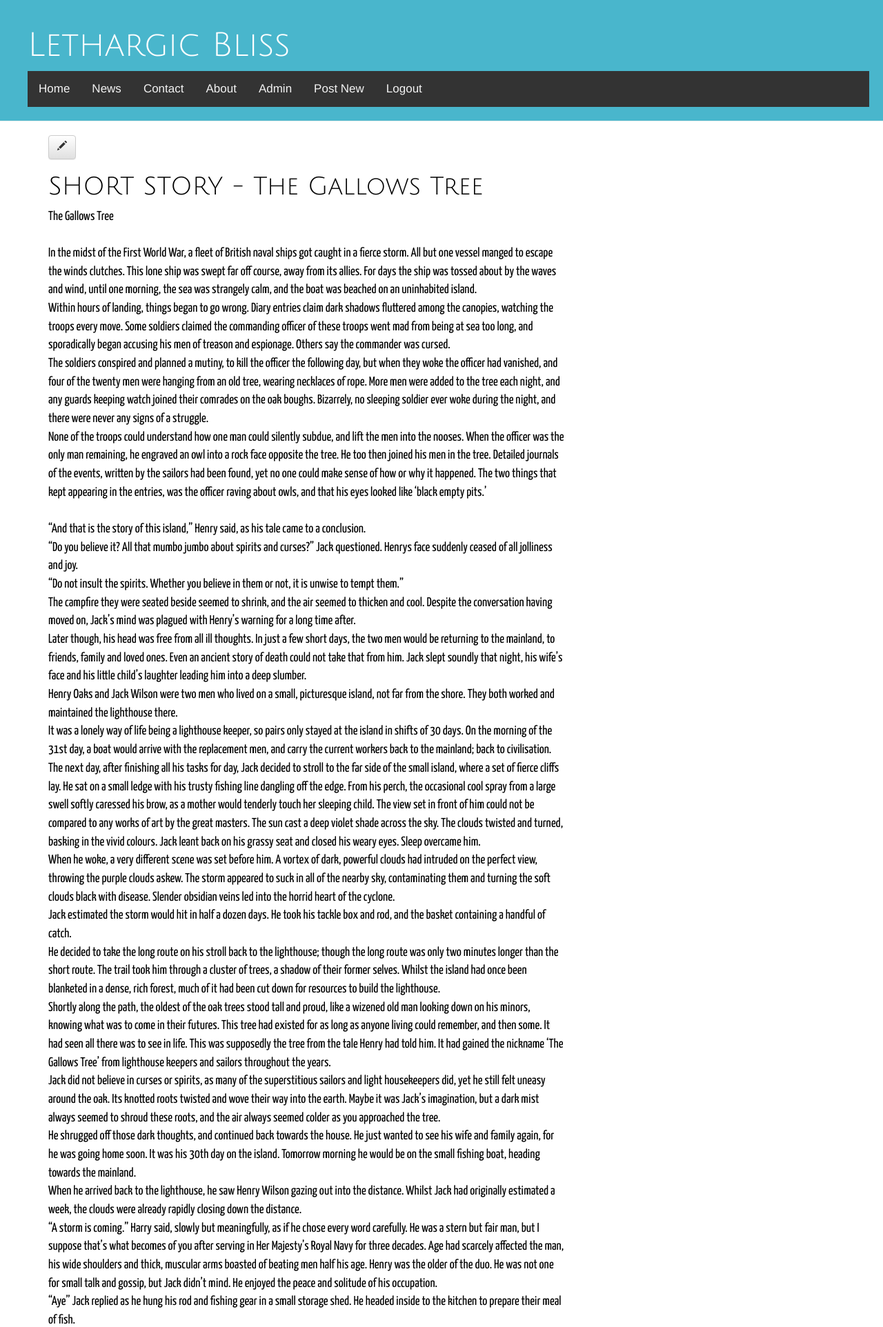
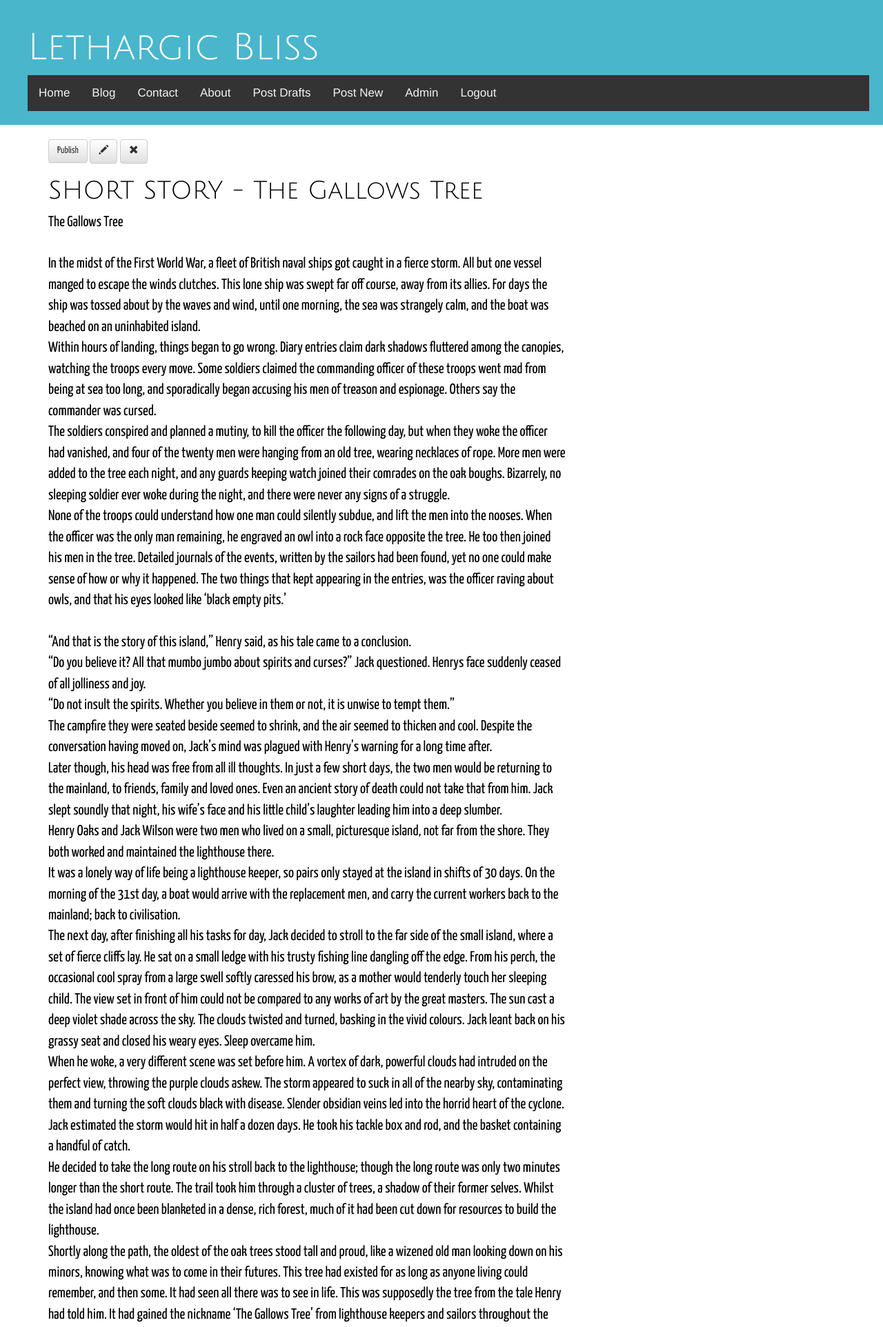
Before and after one commit to Hijaxxed/my-first-blog, a Django app: page /post/10/ in a window 1280 px wide. Shown: the top 1924 px of the page at 69% size. Run offline with Django 3.2, Linux system fonts and the light colour scheme; a user stored in the database is signed in; data comes from the database, SQL or seed files in the repository; both versions use the stored data as it was after the commit; data that the repository does not hold is empty; some libraries are stand-ins or nearby versions.

Commit message:
Added about page, post draft list, post publish, post delete, and minor appearance changes

```diff
--- a/blog/forms.py
+++ b/blog/forms.py
@@ -6,7 +6,7 @@ class PostForm(forms.ModelForm):
 
     class Meta:
         model = Post
-        fields = ('title', 'text',)
+        fields = ('title','text',)
 
 class CommentForm(forms.ModelForm):
 
--- a/blog/static/css/blog.css
+++ b/blog/static/css/blog.css
@@ -16,7 +16,7 @@ body {
 
 .page-header h1, .page-header h1 a, .page-header h1 a:visited, .page-header h1 a:active {
     color: #ffffff;
-    font-size: 36pt;
+    font-size: 40pt;
     text-decoration: none;
 }
 
@@ -53,7 +53,7 @@ ul.topnav li.icon {display: none;}
 .content {
     color: #000000;
     font-family: 'Yanone Kaffeesatz';
-    font-size: 14pt;
+    font-size: 16pt;
     align-content: center;
 }
 
--- a/blog/templates/blog/base.html
+++ b/blog/templates/blog/base.html
@@ -19,13 +19,14 @@
 
 			<ul class="topnav" id="myTopnav">
   		  	  <li><a href="/">Home</a></li>
-  		  	  <li><a href="#news">News</a></li>
+  		  	  <li><a href="#news">Blog</a></li>
   		  	  <li><a href="#contact">Contact</a></li>
-  		  	  <li><a href="#about">About</a></li>
+  		  	  <li><a href={% url "about" %}>About</a></li>
 
 			{% if user.is_authenticated %}
+			  <li><a href={% url "post_draft_list" %} >Post Drafts</a></li>
+  		  	  <li><a href={% url "post_new" %}>Post New</a></li>
   		  	  <li><a href={% url "admin:index" %}>Admin</a></li>
-  		  	  <li><a href={% url "post_new" %}>Post New</a></li>
   		  	  <li><a href={% url "logout" %}>Logout</a></li>
 
 			{% else %}
--- a/blog/templates/blog/post_detail.html
+++ b/blog/templates/blog/post_detail.html
@@ -7,10 +7,13 @@
             <div class="date">
                 {{ post.published_date }}
             </div>
+	{% else %}
+	    <a class="btn btn-default" href="{% url 'post_publish' pk=post.pk %}">Publish</a>
         {% endif %}
 
 	{% if user.is_authenticated %}
 		<a class="btn btn-default" href="{% url 'post_edit' pk=post.pk %}"><span class="glyphicon glyphicon-pencil"></span></a>
+		<a class="btn btn-default" href="{% url 'post_remove' pk=post.pk %}"><span class="glyphicon glyphicon-remove"></span></a>
 	{% endif %}
 
         <h1>{{ post.title }}</h1>
--- a/blog/templates/blog/post_list.html
+++ b/blog/templates/blog/post_list.html
@@ -4,7 +4,7 @@
     {% for post in posts %}
         <div class="post">
             <h1><a href="{% url 'post_detail' pk=post.pk %}">{{ post.title }}</a></h1
-            <p>{{ post.text|linebreaksbr }}</p>
+            <p>{{ post.text|truncatechars:1250|linebreaksbr }}</p>
 	    <a href="{% url 'post_detail' pk=post.pk %}">Comments: {{ post.approved_comments.count }}</a>
 	    <div class="date">
                 {{ post.published_date }}
--- a/blog/urls.py
+++ b/blog/urls.py
@@ -1,4 +1,5 @@
 from django.conf.urls import url
+from django.views.generic import TemplateView
 from . import views
 
 urlpatterns = [
@@ -9,6 +10,9 @@ urlpatterns = [
     url(r'^post/(?P<pk>\d+)/comment/$', views.add_comment_to_post, name='add_comment_to_post'),
     url(r'^comment/(?P<pk>\d+)/approve/$', views.comment_approve, name='comment_approve'),
     url(r'^comment/(?P<pk>\d+)/remove/$', views.comment_remove, name='comment_remove'),
-
+    url(r'^drafts/$', views.post_draft_list, name='post_draft_list'),
+    url(r'^post/(?P<pk>\d+)/publish/$', views.post_publish, name='post_publish'),
+    url(r'^post/(?P<pk>\d+)/remove/$', views.post_remove, name='post_remove'),
+    url(r'^about', views.about_page, name='about'),
 
 ]
--- a/blog/views.py
+++ b/blog/views.py
@@ -14,6 +14,23 @@ def post_detail(request, pk):
     post = get_object_or_404(Post, pk=pk)
     return render(request, 'blog/post_detail.html', {'post': post})
 
+def post_draft_list(request):
+    posts = Post.objects.filter(published_date__isnull=True).order_by('created_date')
+    return render(request, 'blog/post_draft_list.html', {'posts': posts})
+
+def post_publish(request, pk):
+    post = get_object_or_404(Post, pk=pk)
+    post.publish()
+    return redirect('post_detail', pk=pk)
+
+def post_remove(request, pk):
+    post = get_object_or_404(Post, pk=pk)
+    post.delete()
+    return redirect('post_list')
+
+def about_page(request):
+    return render(request, 'blog/about.html')
+
 @login_required
 def post_new(request):
     if request.method == "POST":
@@ -21,7 +38,6 @@ def post_new(request):
         if form.is_valid():
             post = form.save(commit=False)
             post.author = request.user
-            post.published_date = timezone.now()
             post.save()
             return redirect('post_detail', pk=post.pk)
     else:
@@ -36,7 +52,7 @@ def post_edit(request, pk):
         if form.is_valid():
             post = form.save(commit=False)
             post.author = request.user
-            post.published_date = timezone.now()
+            #post.published_date = timezone.now()
             post.save()
             return redirect('post_detail', pk=post.pk)
     else:
--- a/mysite/settings.py
+++ b/mysite/settings.py
@@ -48,6 +48,7 @@ MIDDLEWARE = [
     'django.contrib.auth.middleware.AuthenticationMiddleware',
     'django.contrib.messages.middleware.MessageMiddleware',
     'django.middleware.clickjacking.XFrameOptionsMiddleware',
+
 ]
 
 ROOT_URLCONF = 'mysite.urls'
```
Also changed, not shown: blog/templates/blog/about.html (added, +18 -0 lines), blog/templates/blog/post_draft_list.html (added, +11 -0 lines), blog/migrations/0003_post_description.py (added), blog/migrations/0004_auto_20170126_1833.py (added), blog/migrations/0005_remove_post_description.py (added), db.sqlite3.
